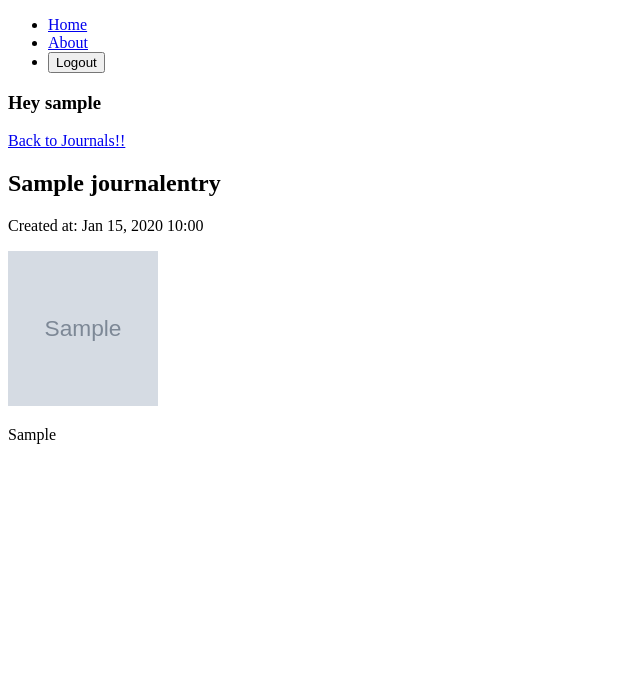
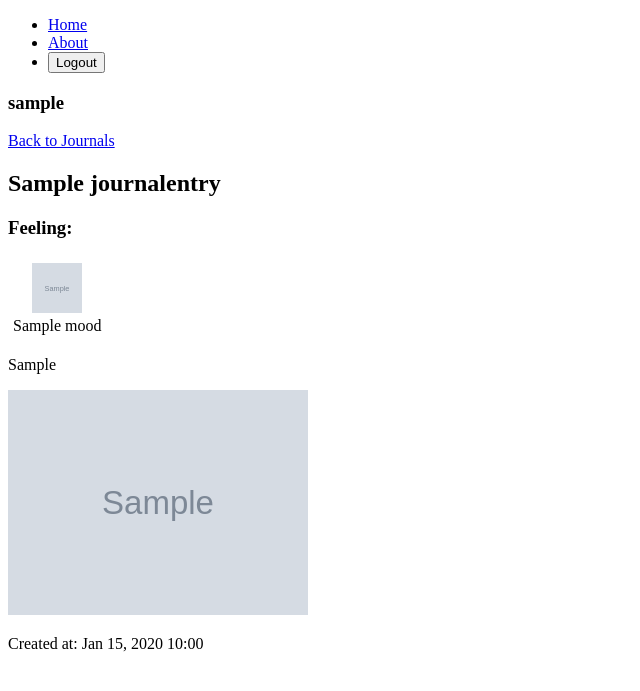
Before and after one commit to SarahElzoubi/Capstone-Project, a Django app: page /journals/1/ in a window 1280 px wide. Shown: the top 691 px of the page, without its empty margins (0-640 px from the left). Run offline with Django 5.2, Linux system fonts and the light colour scheme; a user stored in the database is signed in; tables that the repository leaves empty hold one stand-in row (values such as "Sample post"); grey boxes marked "Sample" are stand-in pictures.

Commit message:
Display moods pictures and names + on hover / in journal_detail.html

```diff
--- a/safemind_project/main_app/templates/journals/journal_create.html
+++ b/safemind_project/main_app/templates/journals/journal_create.html
@@ -4,7 +4,8 @@
 </h2>
 <form method="POST" enctype="multipart/form-data">
   {% csrf_token %} {{ form.as_p }}
-  <button type="submit" class="btn btn-primary">Save</button>
-  {{ form.image.label_tag }} {{ form.image }}<br />
+</br>
+  {{form.image.label_tag }} {{ form.image }}<br /><br/>
+   <button type="submit" class="btn btn-primary">Save</button>
 </form>
 {% endblock %}
--- a/safemind_project/main_app/templates/journals/journal_detail.html
+++ b/safemind_project/main_app/templates/journals/journal_detail.html
@@ -1,20 +1,32 @@
 {% extends 'main_app/base.html' %} {% block content %}
-<!--I should make this a button with an image later  -->
-<a href="{% url 'home' %}">Back to Journals!!</a>
+<a href="{% url 'home' %}">Back to Journals</a>
+
 <section class="journal-detail">
   <h1>{{ journal.title }}</h1>
-  <p>Created at: {{ journal.created_at|date:"M d, Y H:i" }}</p>
 
-  {% if journal.image %}
-  <img
-    src="{{ journal.image.url }}"
-    alt="Journal image"
-    height="155px"
-    width="150px"
-  />
+  {% if journal.moods.all %}
+  <div class="journal-moods">
+    <h3>Feeling:</h3>
+    {% for mood in journal.moods.all %}
+    <div style="display: inline-block; margin: 5px; text-align: center">
+      <img
+        src="{{ mood.image.url }}"
+        alt="{{ mood.name }}"
+        width="50"
+        height="50"
+        title="{{ mood.name }}"
+      />
+      <br />
+      {{ mood.name }}
+    </div>
+    {% endfor %}
+  </div>
+  <p>{{ journal.journal }}</p>
+  {% endif %} {% if journal.image %}
+  <img src="{{ journal.image.url }}" alt="Journal image" width="300" />
   {% endif %}
 
-  <p>{{ journal.journal }}</p>
+  <p>Created at: {{ journal.created_at|date:"M d, Y H:i" }}</p>
 </section>
 
 {% endblock %}
--- a/safemind_project/main_app/templates/main_app/base.html
+++ b/safemind_project/main_app/templates/main_app/base.html
@@ -40,7 +40,7 @@
           {% endif %}
         </ul>
         {% if user.is_authenticated %}
-        <h3>Hey {{user.username}}</h3>
+        <h3>{{user.username}}</h3>
         {% endif%}
       </nav>
     </header>
```
Also changed, not shown: safemind_project/media/images/portal2.jpg (added).
